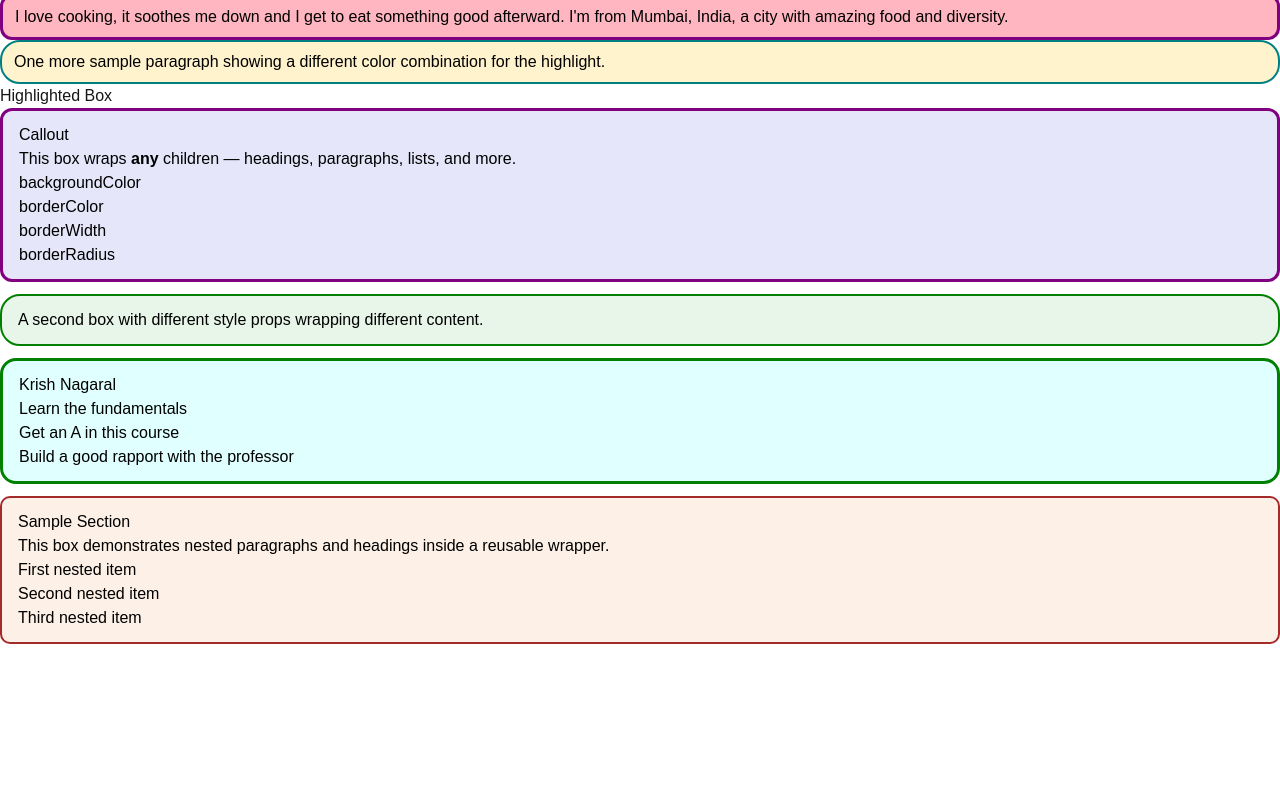
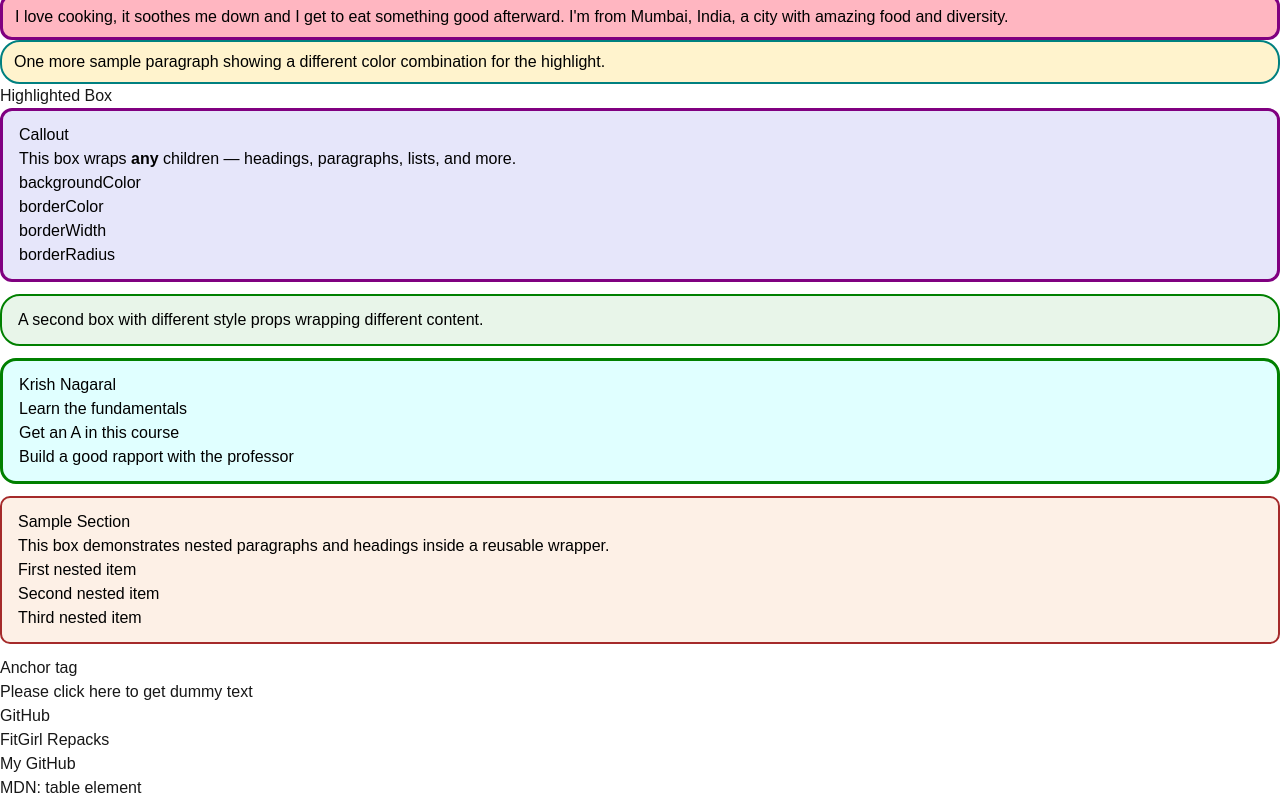
Before and after one commit to Blanq-one/webdev-client, a Next.js app: page /labs/lab1 in a window 1280 px wide. Shown: the part 7288-8088 px from the top of the page. Before the commit the page ends 7944 px from the top, so only its background shows below. Built offline with nearby package versions, Linux system fonts and the light colour scheme.

Commit message:
Add Lab 1 anchor tag section

```diff
--- /dev/null
+++ b/app/labs/lab1/AnchorTag.tsx
@@ -0,0 +1,36 @@
+export default function AnchorTag() {
+  return (
+    <>
+      <h4>Anchor tag</h4>
+      Please{" "}
+      <a href="https://www.lipsum.com" id="wd-lipsum">
+        click here
+      </a>{" "}
+      to get dummy text
+      <br />
+      <a href="https://github.com/jannunzi" id="wd-github">
+        GitHub
+      </a>
+      <br />
+      <a href="https://fitgirl-repacks.site" id="wd-your-link">
+        FitGirl Repacks
+      </a>
+      <br />
+      <a
+        href="https://github.com/Blanq-one"
+        id="wd-your-github"
+        target="_blank"
+        rel="noreferrer"
+      >
+        My GitHub
+      </a>
+      <br />
+      <a
+        href="https://developer.mozilla.org/en-US/docs/Web/HTML/Element/table"
+        id="wd-ai-link"
+      >
+        MDN: table element
+      </a>
+    </>
+  );
+}
--- a/app/labs/lab1/page.tsx
+++ b/app/labs/lab1/page.tsx
@@ -6,6 +6,7 @@
 import Forms from "./forms/Forms";
 import HighlightedParagraphLab from "./HighlightedParagraph";
 import HighlightedBoxLab from "./HighlightedBox";
+import AnchorTag from "./AnchorTag";
 
 export default function Lab1() {
   return (
@@ -20,6 +21,7 @@
       <Forms />
       <HighlightedParagraphLab />
       <HighlightedBoxLab />
+      <AnchorTag />
       {/* do the next exercise here */}
     </div>
   );
```
